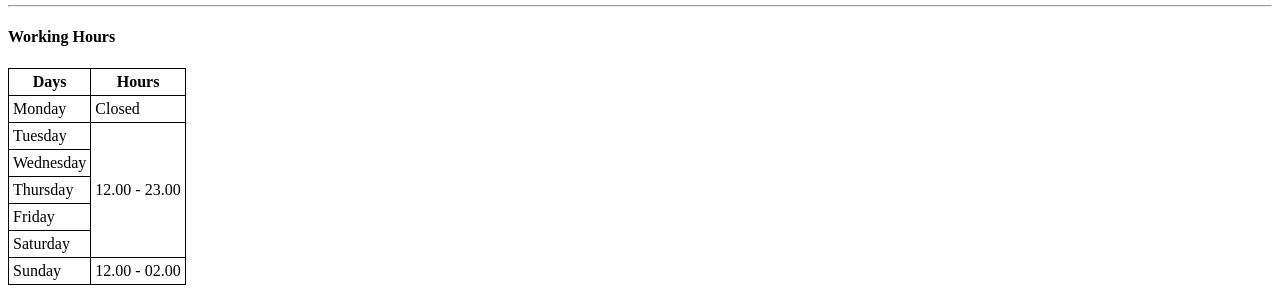
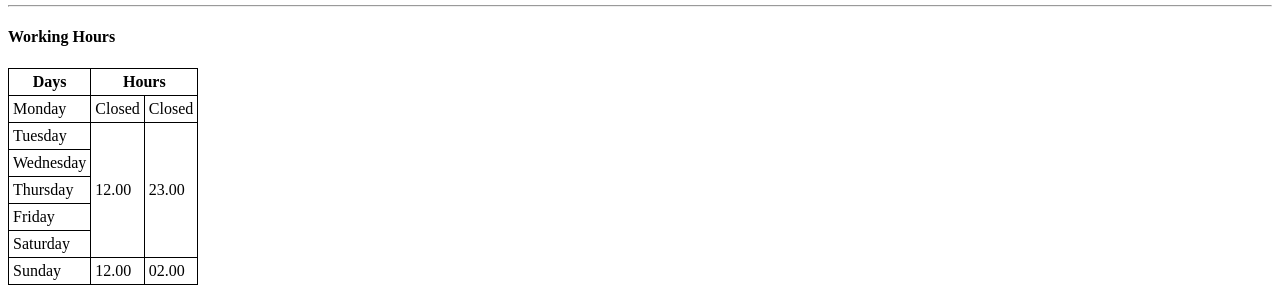
Before and after one commit to mkaanilhan/IT537, a plain HTML site: page index.html in a window 1280 px wide. Shown: the part 1319-1612 px from the top of the page. Drawn offline with Linux system fonts and the light colour scheme.

Commit message:
31.05 add colspan

```diff
--- a/index.html
+++ b/index.html
@@ -167,17 +167,20 @@
 
             <tr>
                 <th>Days</th>
-                <th>Hours</th>
+                <th colspan='2'>Hours</th>
             </tr>
 
             <tr>
                 <td>Monday</td>
                 <td>Closed</td>
+                <td>Closed</td>
             </tr>
 
             <tr>
                 <td>Tuesday</td>
-                <td rowspan='5'>12.00 - 23.00</td>
+                <td rowspan='5'>12.00</td>
+                <td rowspan='5'>23.00</td>
+
             </tr>
 
             <tr>
@@ -198,7 +201,9 @@
 
             <tr>
                 <td>Sunday</td>
-                <td>12.00 - 02.00</td>
+                <td>12.00</td>
+                <td>02.00</td>
+
             </tr>
 
         </table>
```
